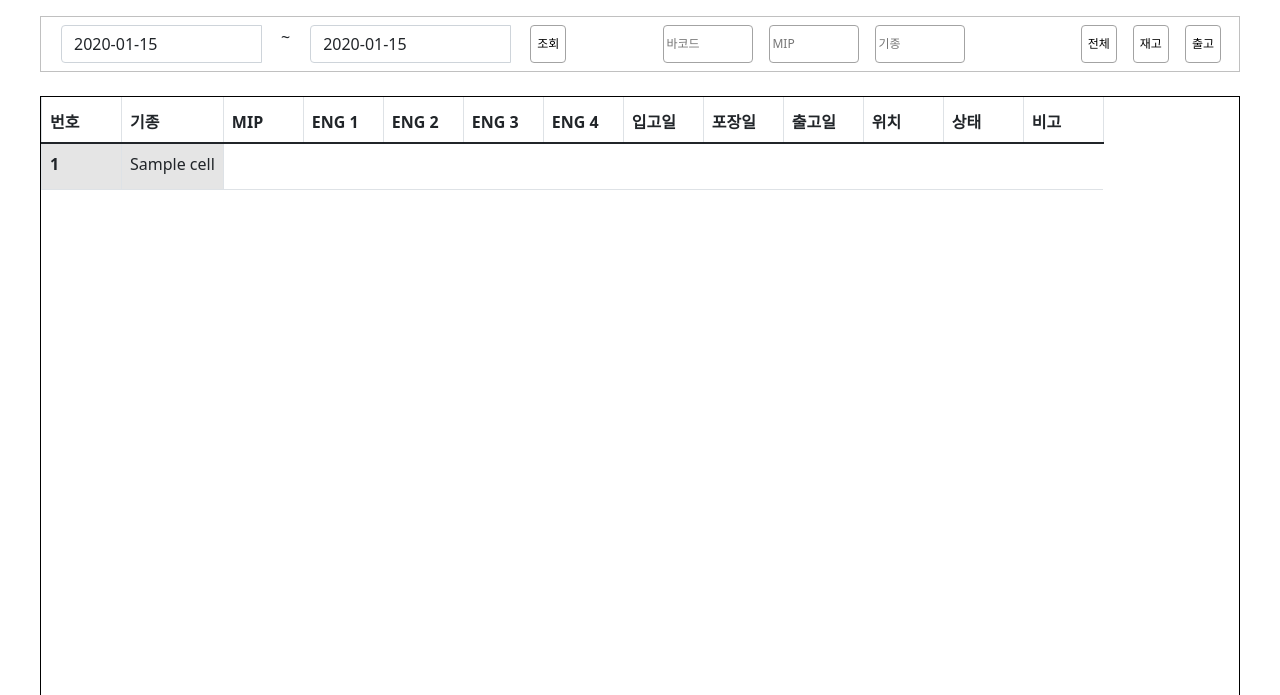
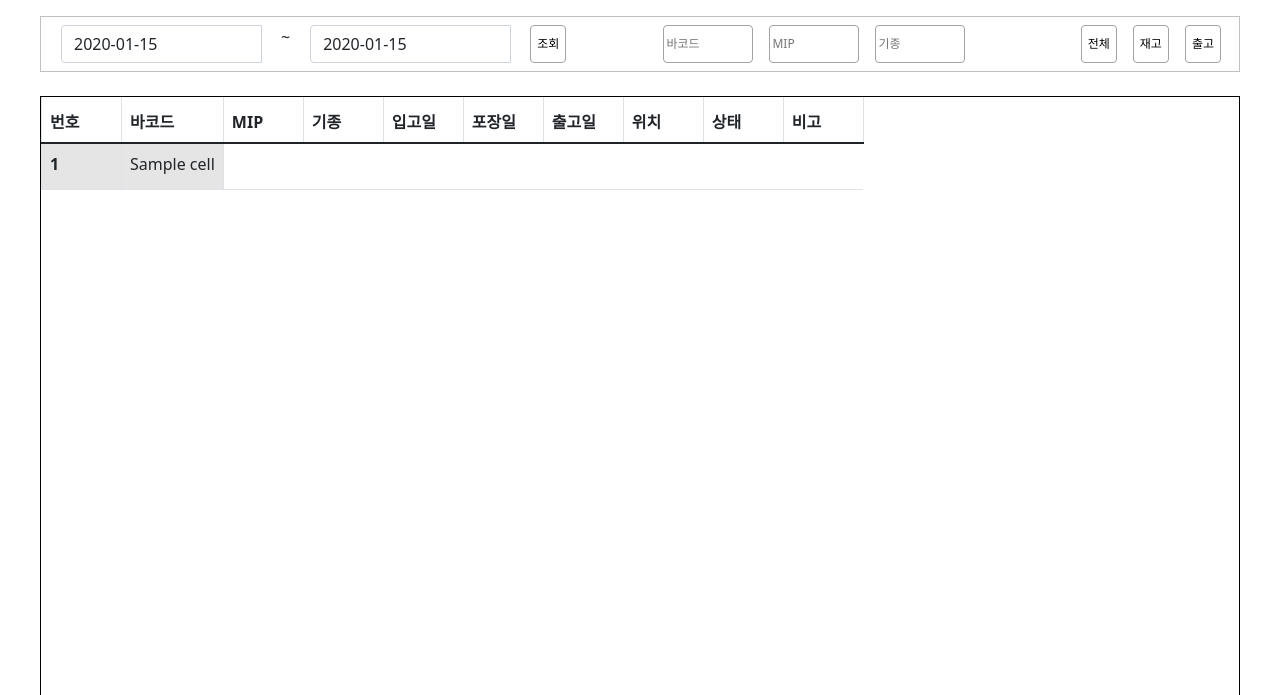
Before and after one commit to Hojun1123/New_Inventory_system, a Flask app: template Controller/templates/inventory.html in a window 1280 px wide. Shown: the part 61-756 px from the top of the page. Run offline with Flask 2, Linux system fonts and the light colour scheme; the template is opened without the code that fills it: most values are stand-ins (such as "Sample title", 1, 10 or a date in 2020); parts of the project's set-up code (start-up, migrations or seed data) failed here and were passed over; some libraries are stand-ins or nearby versions.

Commit message:
1. 기간별 조회 Thead 재수정

```diff
--- a/Controller/templates/inventory.html
+++ b/Controller/templates/inventory.html
@@ -183,18 +183,15 @@
         <table id="filter" class="table inventory-table table-bordered table-hover all-engine-table">
             <thead>
             <th col-index=1 scope="col">번호</th>
-            <th col-index=2 scope="col">기종</th>
+            <th col-index=2 scope="col">바코드</th>
             <th col-index=3 scope="col">MIP</th>
-            <th col-index=4 scope="col">ENG 1</th>
-            <th col-index=5 scope="col">ENG 2</th>
-            <th col-index=6 scope="col">ENG 3</th>
-            <th col-index=7 scope="col">ENG 4</th>
-            <th col-index=8 scope="col">입고일</th>
-            <th col-index=9 scope="col">포장일</th>
-            <th col-index=10 scope="col">출고일</th>
-            <th col-index=11 scope="col">위치</th>
-            <th col-index=12 scope="col">상태</th>
-            <th col-index=13 scope="col">비고</th>
+            <th col-index=4 scope="col">기종</th>
+            <th col-index=5 scope="col">입고일</th>
+            <th col-index=6 scope="col">포장일</th>
+            <th col-index=7 scope="col">출고일</th>
+            <th col-index=8 scope="col">위치</th>
+            <th col-index=9 scope="col">상태</th>
+            <th col-index=10 scope="col">비고</th>
             </thead>
             <tbody>
             {% for row in table %}
```
